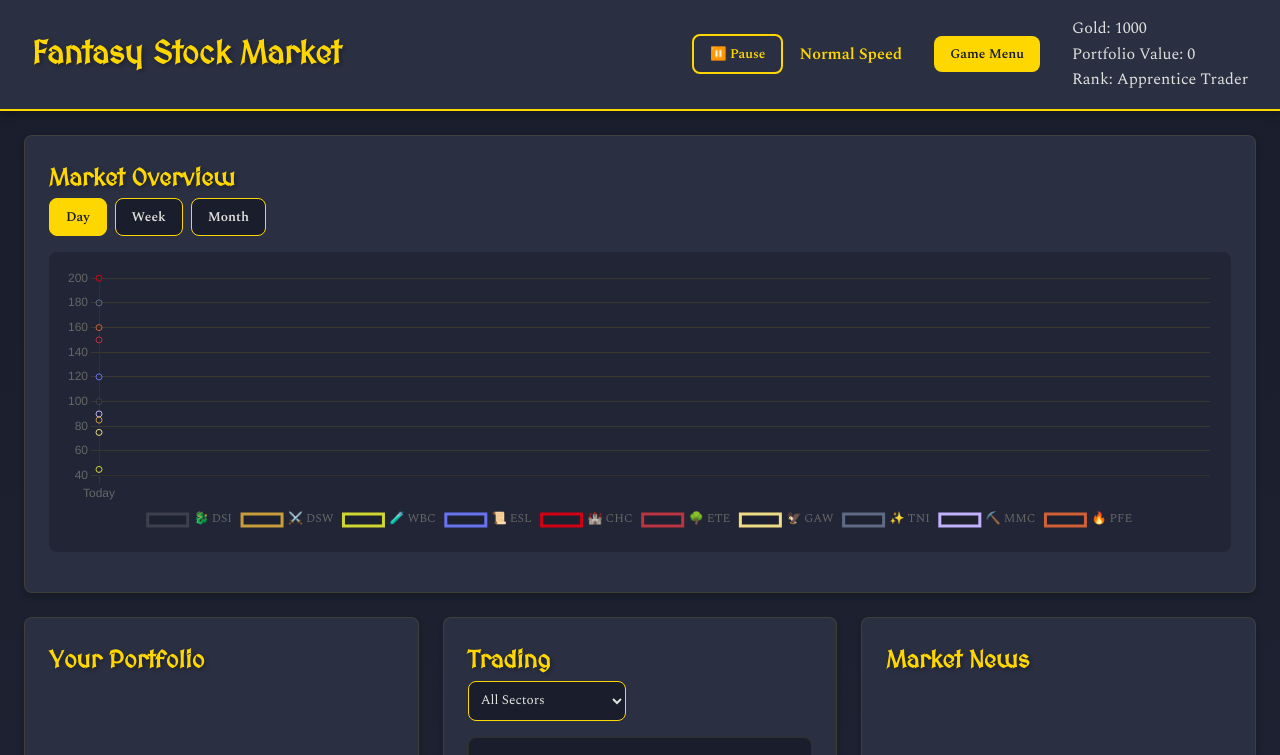
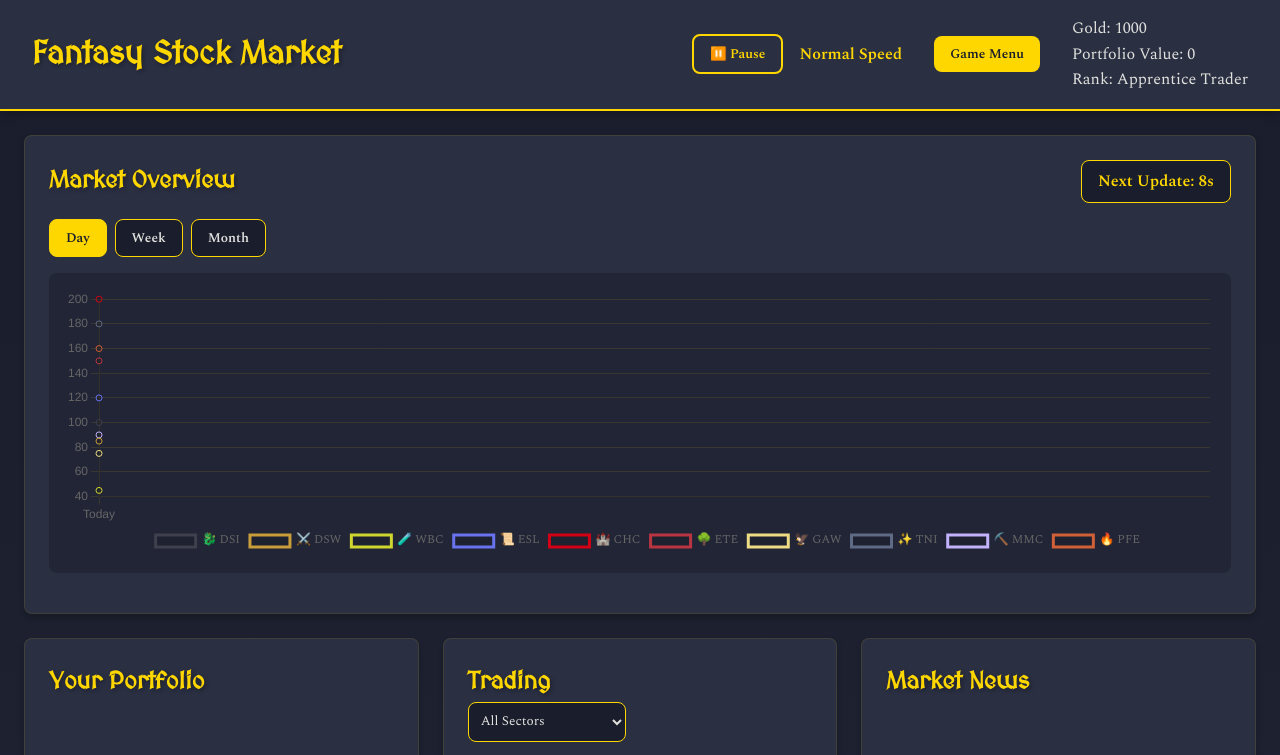
Before and after one commit to triptych/cline-fantasy-stock-market, a plain HTML site: page index.html in a window 1280 px wide. Both pictures are taken after a click on the button "▶️ Resume". Shown: the top 755 px of the page. Drawn offline with nearby package versions, Linux system fonts and the light colour scheme.

Commit message:
refactoring, fixes

```diff
--- a/index.html
+++ b/index.html
@@ -35,7 +35,10 @@
 
     <main class="dashboard">
         <section class="market-overview">
-            <h2>Market Overview</h2>
+            <div class="market-header">
+                <h2>Market Overview</h2>
+                <div id="marketCountdown" class="countdown">Next Update: 10s</div>
+            </div>
             <div class="time-controls">
                 <button id="dayView" class="time-button active">Day</button>
                 <button id="weekView" class="time-button">Week</button>
--- a/src/marketLogic.js
+++ b/src/marketLogic.js
@@ -64,12 +64,14 @@ export function initializeChart() {
 
 // Update market prices and trigger events
 export function updateMarket() {
-    if (Math.random() < 0.3) {
+    // Increased chance of news (50% instead of 30%)
+    if (Math.random() < 0.5) {
         const event = marketEvents[Math.floor(Math.random() * marketEvents.length)];
         document.dispatchEvent(new CustomEvent(NEWS_ADDED, { detail: event.text }));
 
+        // Apply the impact directly without random direction
         event.affects.forEach(symbol => {
-            const impactMultiplier = 1 + (event.impact * (Math.random() > 0.5 ? 1 : -1));
+            const impactMultiplier = 1 + event.impact;
             gameState.currentPrices[symbol] *= impactMultiplier;
         });
     }
--- a/src/ui.js
+++ b/src/ui.js
@@ -10,6 +10,33 @@ document.addEventListener(MARKET_UPDATED, () => {
 // Listen for news updates
 document.addEventListener(NEWS_ADDED, (event) => {
     addNewsItem(event.detail);
+});
+
+// Update countdown timer
+function updateCountdown() {
+    const countdownElement = document.getElementById('marketCountdown');
+
+    if (gameState.isPaused) {
+        countdownElement.textContent = 'Market Paused';
+        return;
+    }
+
+    const now = Date.now();
+    const timeSinceLastUpdate = now - gameState.lastUpdateTime;
+    const timeUntilNextUpdate = Math.max(0, gameState.updateInterval - timeSinceLastUpdate);
+    const secondsRemaining = Math.ceil(timeUntilNextUpdate / 1000);
+
+    countdownElement.textContent = `Next Update: ${secondsRemaining}s`;
+}
+
+// Initialize countdown timer after DOM is loaded
+document.addEventListener('DOMContentLoaded', () => {
+    // Set initial countdown state
+    const countdownElement = document.getElementById('marketCountdown');
+    countdownElement.textContent = 'Market Paused';
+
+    // Start countdown timer
+    setInterval(updateCountdown, 100);
 });
 
 // Update all UI elements
@@ -25,6 +52,7 @@ export function updateUI() {
     updateStockList();
     updateRank();
     updateChart();
+    updateCountdown();
 }
 
 // Update portfolio display
--- a/styles.css
+++ b/styles.css
@@ -39,6 +39,23 @@ header {
     align-items: center;
     box-shadow: 0 2px 10px rgba(0, 0, 0, 0.3);
     border-bottom: 2px solid var(--accent-color);
+}
+
+.market-header {
+    display: flex;
+    justify-content: space-between;
+    align-items: center;
+    margin-bottom: 1rem;
+}
+
+.countdown {
+    background-color: var(--primary-color);
+    color: var(--accent-color);
+    padding: 0.5rem 1rem;
+    border-radius: var(--border-radius);
+    font-weight: 600;
+    border: 1px solid var(--accent-color);
+    font-family: var(--body-font);
 }
 
 .game-controls {
```
Also changed, not shown: 1 other file.
